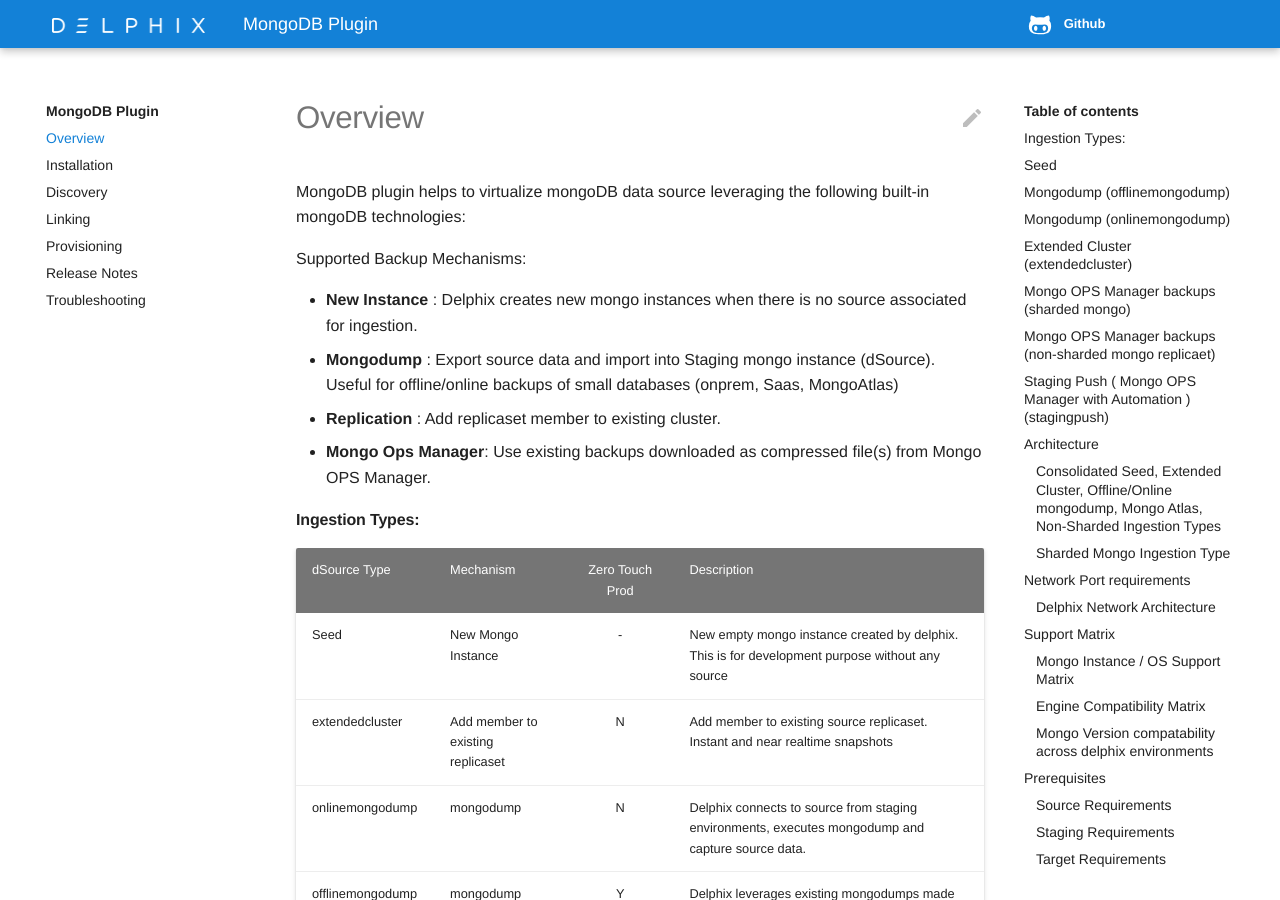
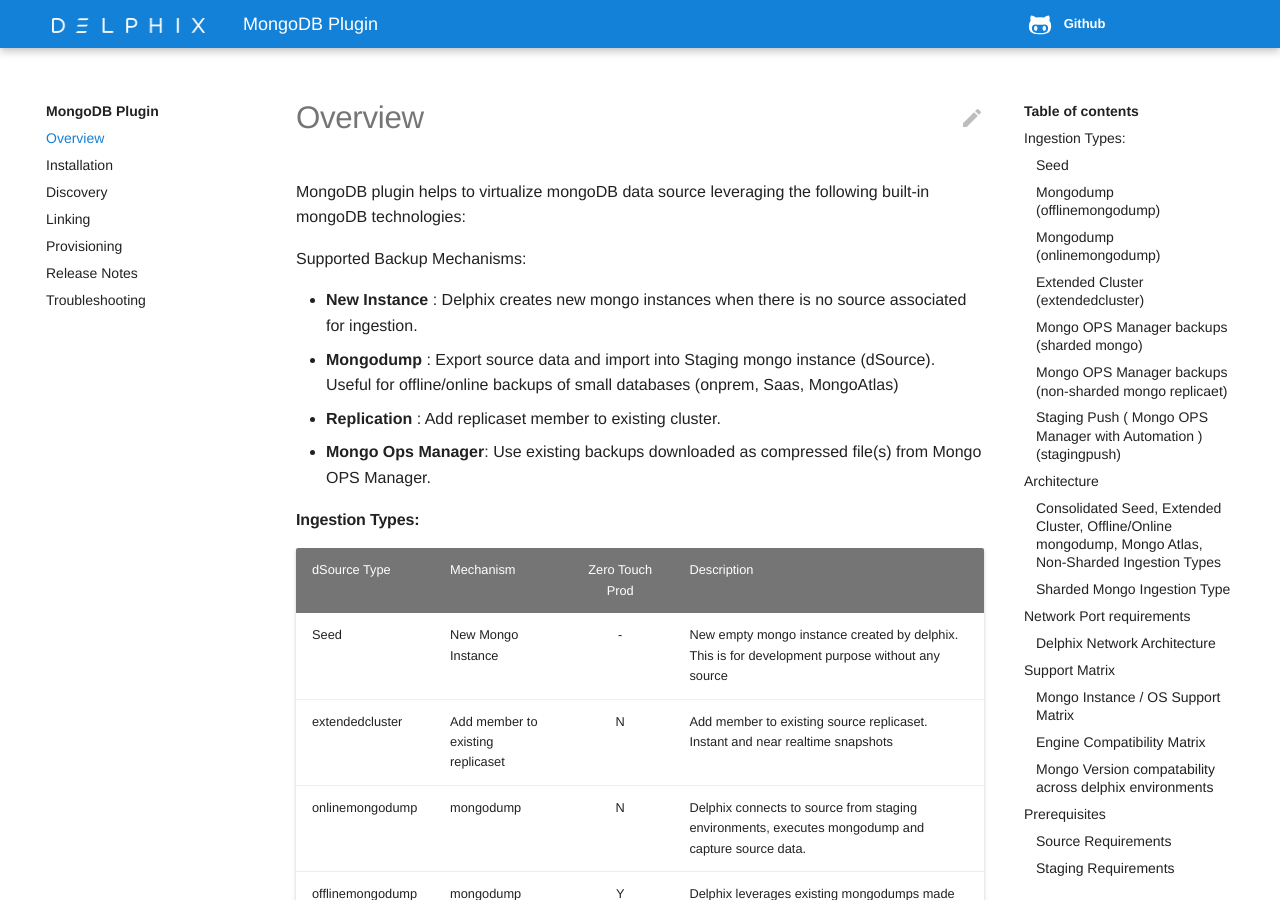
Before and after one commit to ayesharustgi-delphix/mongo-plugin, an MkDocs documentation site: the page built from docs/docs/index.md, in a window 1280 px wide and 900 px high. Built offline with MkDocs 1.6.1 and Material for MkDocs 9.7.7, drawn with Linux system fonts in a browser that asks for light colours; some web fonts are replaced.

Commit message:
Updated Documentation

```diff
--- a/docs/docs/index.md
+++ b/docs/docs/index.md
@@ -22,26 +22,26 @@
 | nonshardedsource     | Mongo OPS Manager Backups        | Y | Delphix leverages existing mongo ops manager backups of non sharded source as backup files presented to staging host |
 | stagingpush          | User created mongo instance      | Y/N | New empty mongo instance created by user or mongo ops manager automation. User responsible to create working mongo instance on staging host |
 
-### <a id="Seed"></a>Seed
+##### <a id="Seed"></a>Seed
 This type of dSource is generally used for pure development purpose. There is no source instance associated with it. It creates a empty instance which is managed by delphix and helps to create virtual mongo instance to avail benefits of all delphix features.
 
 
-### <a id="Mongodump_offline"></a>Mongodump (offlinemongodump)
+##### <a id="Mongodump_offline"></a>Mongodump (offlinemongodump)
 This type of dsource is created using mongodump backup file of source mongo instance. It helps to create dsource using zero touch production. Periodic backups can be loaded to create timeline of dsource.
 
-### <a id="Mongodump_online"></a>Mongodump (onlinemongodump)
+##### <a id="Mongodump_online"></a>Mongodump (onlinemongodump)
 This type of dsource is created using mongodump backup file of source mongo instance. It helps to create dsource using online backup. It can run in regular mode or logsync mode. logsync mode helps to capture oplogs for incremental snapsyncs and reduce backup time and size. Periodic backups can be loaded to create timeline of dsource.
 
-### <a id="online_replicaset"></a>Extended Cluster (extendedcluster)
+##### <a id="online_replicaset"></a>Extended Cluster (extendedcluster)
 This type of dsource is created by adding secondary member to existing source cluster. This member does not participate in voting and never becomes primary nor serves any read operations. Its the fastest way of capturing incremental and multiple snapshots can be taken to get desired timeline.
 
-### <a id="opsmgr_sharded"></a>Mongo OPS Manager backups (sharded mongo)
+##### <a id="opsmgr_sharded"></a>Mongo OPS Manager backups (sharded mongo)
 This type of dsource is created using backup file of source mongo instance created by mongo ops manager. It helps to create dsource of sharded source cluster. It helps to create dsource using zero touch production. Periodic backups can be loaded to create timeline of dsource.
 
-### <a id="opsmgr_nonsharded"></a>Mongo OPS Manager backups (non-sharded mongo replicaet)
+##### <a id="opsmgr_nonsharded"></a>Mongo OPS Manager backups (non-sharded mongo replicaet)
 This type of dsource is created using backup file of source mongo instance created by mongo ops manager. It helps to create dsource of non-sharded source cluster. It helps to create dsource using zero touch production. Periodic backups can be loaded to create timeline of dsource.
 
-### <a id="stagingpush"></a>Staging Push ( Mongo OPS Manager with Automation ) (stagingpush)
+##### <a id="stagingpush"></a>Staging Push ( Mongo OPS Manager with Automation ) (stagingpush)
 This type of dsource is similar to extended cluster. When Mongo Ops Manager is configured with automation, it does not allow any cluster modification commands outside Mongo Ops Manager. When creating dsource of staging push type, delphix creates an empty filesystem on staging host. You can create mongo instance using Mongo Ops Manager on delphix filesystem and take new delphix snapshot. Delete any previous snapshot generateed before creating mongo instance. Delphix will take periodic snapshots based on snapsync policy which can be used to create VDBs.
 ## Architecture
 #### Consolidated Seed, Extended Cluster, Offline/Online mongodump, Mongo Atlas, Non-Sharded Ingestion Types
```
